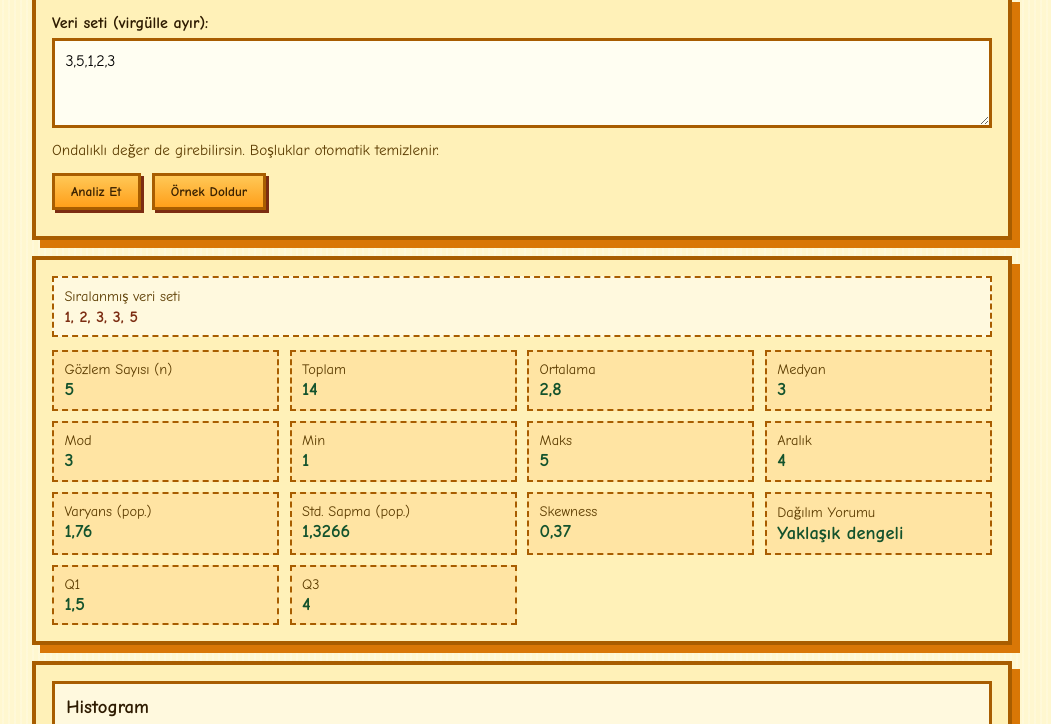
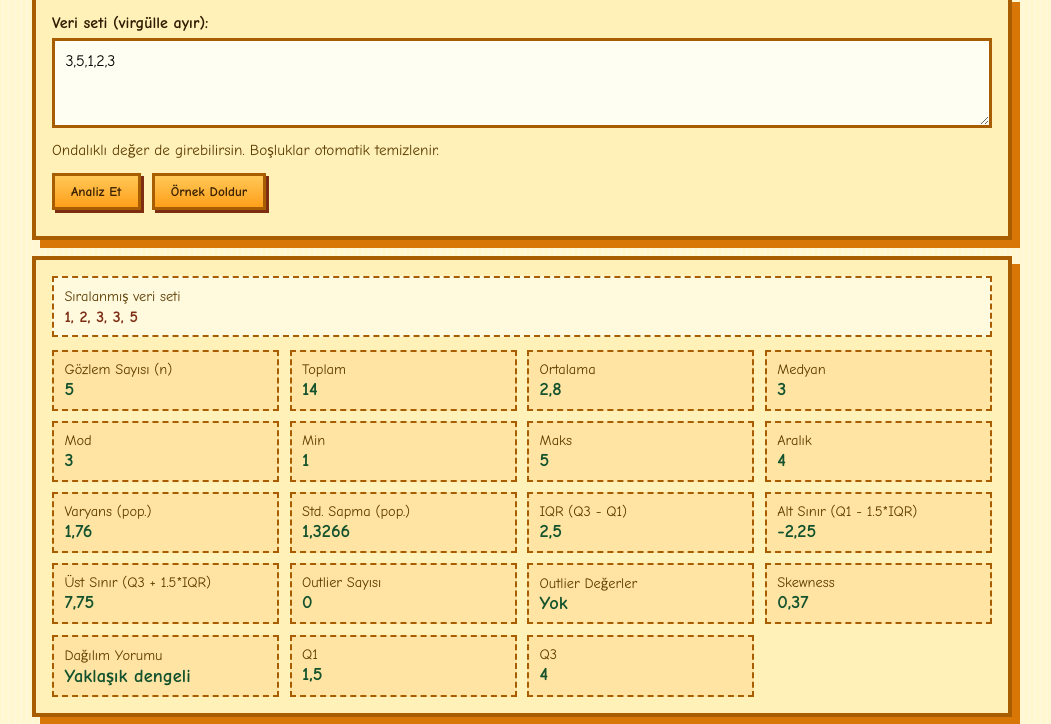
Before and after one commit to ardataskinn/data-analyse-and-plot, a plain HTML site: page index.html in a window 1280 px wide. Shown: the part 76-800 px from the top of the page, without its empty margins (118-1169 px from the left). Drawn offline with Linux system fonts and the light colour scheme.

Commit message:
IQR ve outlier değerleri eklendi

```diff
--- a/index.html
+++ b/index.html
@@ -331,18 +331,25 @@
         const skewness = stdPop > 0 ? m3 / (stdPop ** 3) : 0;
         const { q1, q2, q3 } = quartiles(sorted);
         const iqr = q3 - q1;
+        const lowerFence = q1 - 1.5 * iqr;
+        const upperFence = q3 + 1.5 * iqr;
+        const outliers = sorted.filter((x) => x < lowerFence || x > upperFence);
         let skewClass = "Yaklaşık dengeli";
         if (skewness > 0.5) skewClass = "Right skewed (sağa çarpık)";
         else if (skewness < -0.5) skewClass = "Left skewed (sola çarpık)";
         return {
           n, sorted, sum, mean, median: med, mode, min, max, range,
-          variance: varPop, std: stdPop, q1, q2, q3, iqr, skewness, skewClass
+          variance: varPop, std: stdPop, q1, q2, q3, iqr,
+          lowerFence, upperFence, outliers, skewness, skewClass
         };
       }
 
       function renderStats(s) {
         const modeTxt = s.mode.modes.length
           ? s.mode.modes.map((x) => qRound(x, 4)).join(", ")
+          : "Yok";
+        const outlierTxt = s.outliers.length
+          ? s.outliers.map((x) => qRound(x, 4)).join(", ")
           : "Yok";
         const items = [
           ["Gözlem Sayısı (n)", s.n],
@@ -355,6 +362,11 @@
           ["Aralık", qRound(s.range)],
           ["Varyans (pop.)", qRound(s.variance)],
           ["Std. Sapma (pop.)", qRound(s.std)],
+          ["IQR (Q3 - Q1)", qRound(s.iqr, 4)],
+          ["Alt Sınır (Q1 - 1.5*IQR)", qRound(s.lowerFence, 4)],
+          ["Üst Sınır (Q3 + 1.5*IQR)", qRound(s.upperFence, 4)],
+          ["Outlier Sayısı", s.outliers.length],
+          ["Outlier Değerler", outlierTxt],
           ["Skewness", qRound(s.skewness, 3)],
           ["Dağılım Yorumu", s.skewClass],
           ["Q1", qRound(s.q1)],
```
